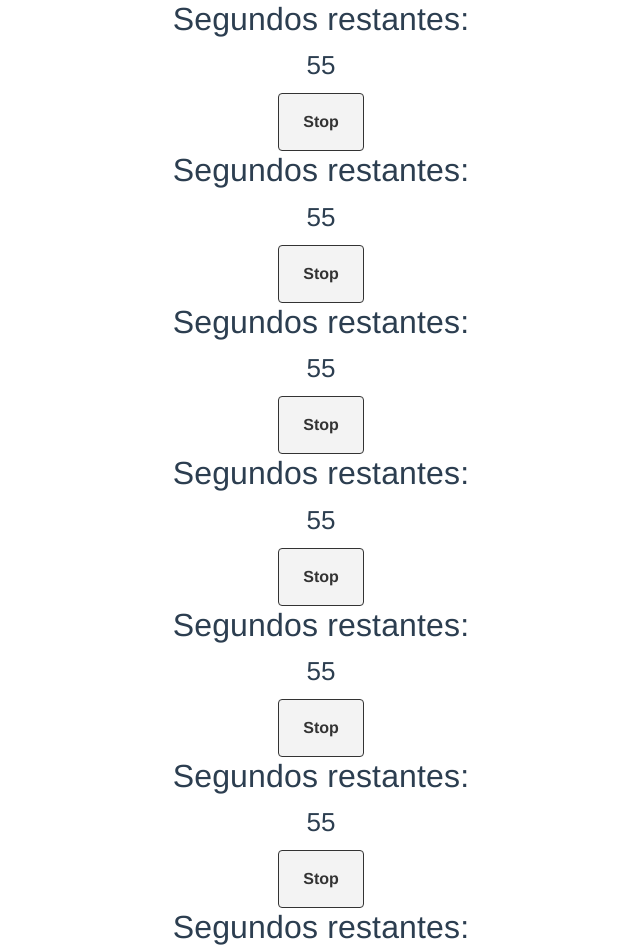
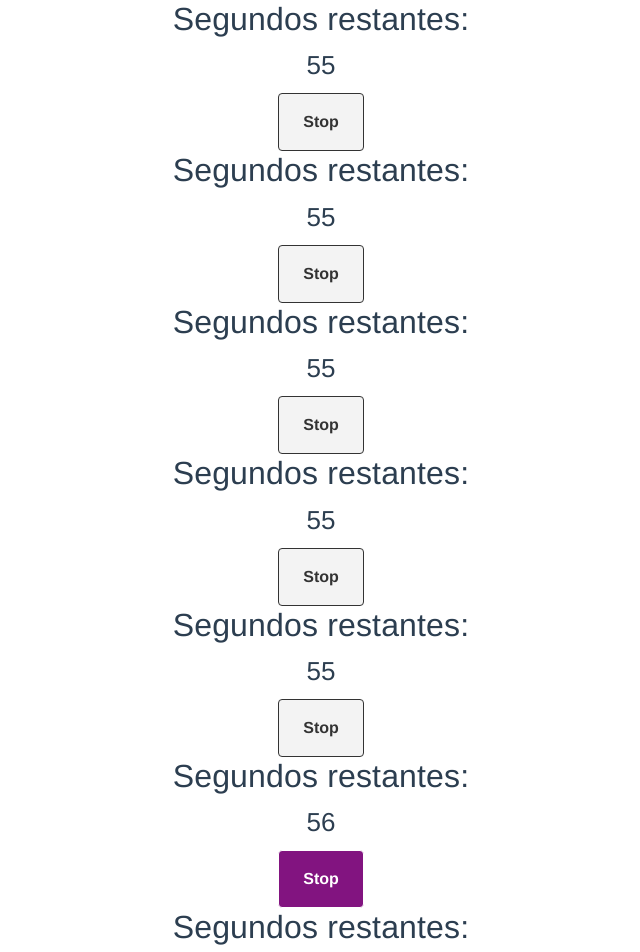
Before and after one commit to Stupidmann/Reddit-April-Fools, a Vue app: page / in a window 1280 px wide. Shown: the top 952 px of the page, without its empty margins (319-959 px from the left). Built offline with nearby package versions, Linux system fonts and the light colour scheme.

Commit message:
Add random number generation and prop to stop timer

```diff
--- a/src/components/Counter.vue
+++ b/src/components/Counter.vue
@@ -28,15 +28,18 @@ export default {
   },
 
   props: {
-    seconds: {
+    stopAt: {
       type: Number,
-      default: 60,
+      default: undefined,
     }
   },
 
   watch: {
     second: function () {
       if( this.second === 0 ) {
+        this.stopTimer();
+      }
+      if (this.stopAt && this.stopAt === this.second) {
         this.stopTimer();
       }
     },
--- a/src/components/Home.vue
+++ b/src/components/Home.vue
@@ -1,11 +1,8 @@
 <template>
   <section class="container">
-    <Counter></Counter>
-    <Counter></Counter>
-    <Counter></Counter>
-    <Counter></Counter>
-    <Counter></Counter>
-    <Counter></Counter>
+    <div v-for="(number, index) in numbers" :key="index">
+      <Counter :stopAt="number"></Counter>
+    </div>
     <Counter></Counter>
   </section>
 </template>
@@ -16,8 +13,26 @@ import Counter from '@/components/Counter.vue';
 export default {
   name: 'ButtonContainer',
 
+  data() {
+    return {
+      numbers: [],
+    }
+  },
+
   components: {
     Counter,
   },
+
+  methods: {
+    generateRandomNumber(min = 0, max = 60) {
+      return Math.floor(Math.random() * (max - min + 1)) + min;
+    }
+  },
+
+  beforeMount() {
+    for (let i = 0; i <= 7; i++) {
+      this.numbers.push(this.generateRandomNumber());
+    }
+  }
 }
 </script>
```
